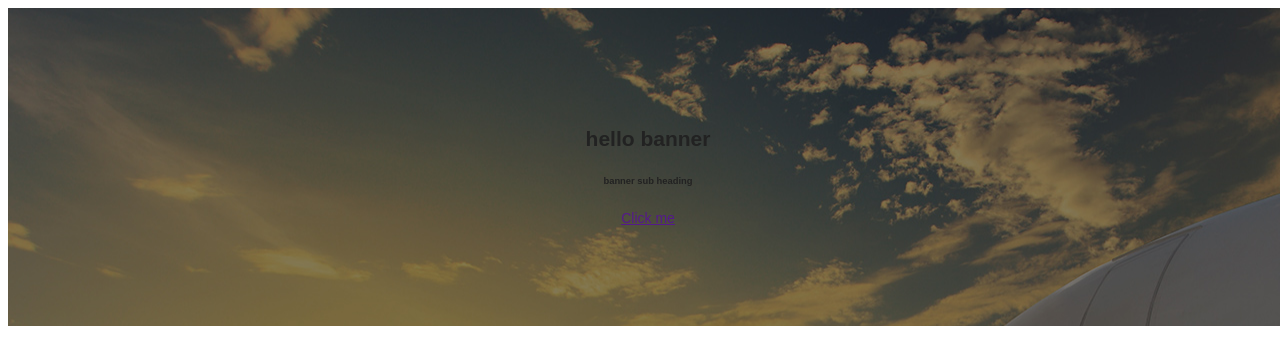
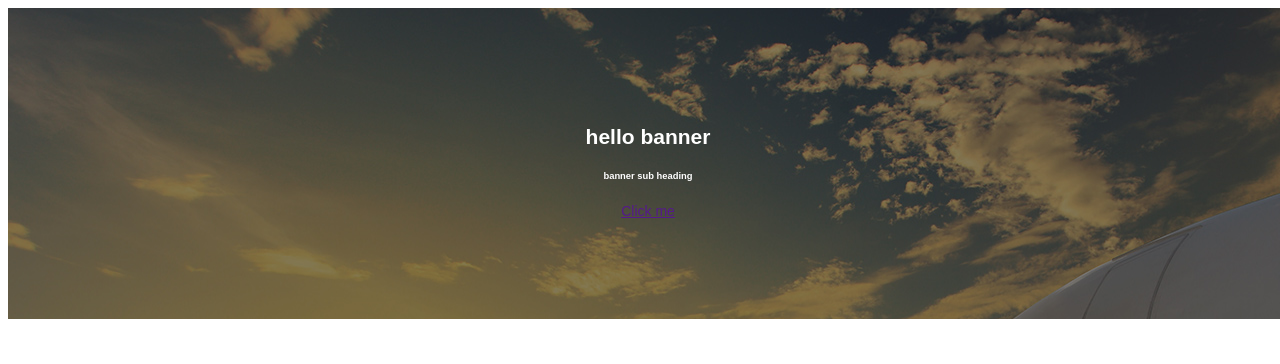
Before and after one commit to sunitakatoch/Topstar, a plain HTML site: page index.html in a window 1280 px wide. Drawn offline with nearby package versions, Linux system fonts and the light colour scheme.

```diff
--- a/style.css
+++ b/style.css
@@ -646,19 +646,6 @@
     fill: currentcolor;
   }
 
-  /* Headings */
-  h1,
-  h2,
-  h3,
-  h4,
-  h5,
-  h6 {
-    color: #222;
-    font-weight: 700;
-    font-family: inherit;
-    line-height: 1.333;
-    text-rendering: optimizeLegibility;
-  }
 
   /**
    * Modals ($modals)
```
